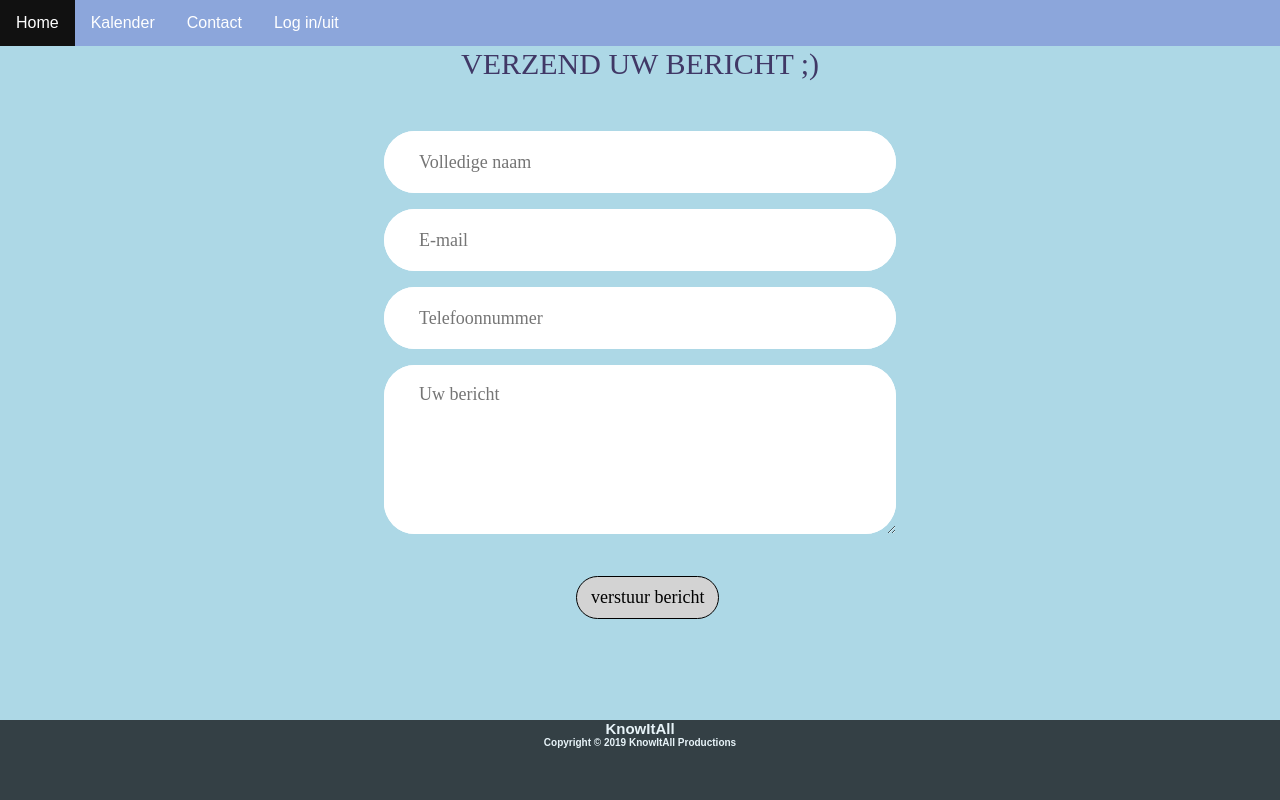
After one commit to evgenyvh/KnowItAll, a PHP site: page /contact.html in a window 1280 px wide. The commit adds this page. Run offline with PHP 8.4, Linux system fonts and the light colour scheme.

Commit message:
alles samen gevoeged

```diff
--- /dev/null
+++ b/contact.html
@@ -0,0 +1,58 @@
+<!doctype html>
+<html lang="en">
+<head>
+    <meta charset="UTF-8">
+    <meta name="viewport"
+          content="width=device-width, user-scalable=no, initial-scale=1.0, maximum-scale=1.0, minimum-scale=1.0">
+    <meta http-equiv="X-UA-Compatible" content="ie=edge">
+    <link rel="stylesheet" type="text/css" href="styles/contact.css">
+    <link rel="stylesheet" href="styles/style.css">
+    <title>Document</title>
+</head>
+<header>
+    <ul class="topnav">
+        <li><a class="active" href="home.php">Home</a></li>
+        <li><a href="kalender.php">Kalender</a></li>
+        <li><a href="contact.html">Contact</a></li>
+        <li><a href="InlogRegister/login.php">Log in/uit</a></li>
+    </ul>
+</header>
+<body>
+
+<form class="contact100-form validate-form" action="contactform.php" method="post">
+
+				<span class="contact100-form-title">
+					verzend uw bericht ;)
+				</span>
+
+    <div class="wrap-input100 validate-input" data-validate="vul uw naam in ">
+        <input class="input100" type="text" name="name" placeholder="Volledige naam">
+        <span class="focus-input100"></span>
+    </div>
+
+    <div class="wrap-input100 validate-input" data-validate="vul uw email in : e@a.x">
+        <input class="input100" type="text" name="email" placeholder="E-mail">
+        <span class="focus-input100"></span>
+    </div>
+
+    <div class="wrap-input100 validate-input" data-validate="vul uw telefoonnummer in">
+        <input class="input100" type="text" name="phone" placeholder="Telefoonnummer">
+        <span class="focus-input100"></span>
+    </div>
+
+    <div class="wrap-input100 validate-input" data-validate="vul uw bericht in">
+        <textarea class="input100" name="message" placeholder="Uw bericht"></textarea>
+        <span class="focus-input100"></span>
+    </div>
+
+    <div>
+        <a href="#" class="button1">verstuur bericht</a>
+    </div>
+</form>
+
+<div class="footer">
+    <h2>KnowItAll</h2>
+    <h4>Copyright © 2019 KnowItAll Productions</h4>
+</div>
+</body>
+</html>
--- /dev/null
+++ b/styles/contact.css
@@ -0,0 +1,224 @@
+
+
+
+
+/*//////////////////////////////////////////////////////////////////
+[ FONT ]*/
+/*//////////////////////////////////////////////////////////////////
+[ RESTYLE TAG ]*/
+
+* {
+    margin: 0px;
+    padding: 0px;
+    box-sizing: border-box;
+}
+
+body, html {
+    height: 100%;
+    font-family: Ubuntu-Bold, sans-serif;
+    background-color: lightblue;
+}
+
+h1,h2,h3,h4,h5,h6 {
+    margin: 0px;
+}
+
+
+
+input {
+    outline: none;
+    border: none;
+}
+textarea {
+    outline: none;
+    border: none;
+}
+
+textarea:focus, input:focus {
+    border-color: transparent !important;
+}
+
+
+/*---------------------------------------------*/
+button {
+    outline: none !important;
+    border: none;
+    background: transparent;
+}
+
+button:hover {
+    cursor: pointer;
+}
+
+iframe {
+    border: none !important;
+}
+
+
+
+/*==================================================================
+[ Form ]*/
+
+.contact100-form {
+    width: 100%;
+}
+
+.contact100-form-title {
+    display: block;
+    font-family: Ubuntu-Bold;
+    font-size: 30px;
+    color: #403866;
+    line-height: 1.2;
+    text-transform: uppercase;
+    text-align: center;
+    padding-bottom: 49px;
+}
+
+/*------------------------------------------------------------------
+[ Input ]*/
+
+.wrap-input100 {
+    width: 40%;
+    margin: 0 auto;
+    background-color: #fff;
+    border-radius: 31px;
+    margin-bottom: 16px;
+    position: relative;
+    z-index: 1;
+}
+
+.input100 {
+    position: relative;
+    display: block;
+    width: 100%;
+    background: #fff;
+    border-radius: 31px;
+    font-family: Ubuntu-Bold;
+    font-size: 18px;
+    color: #8f8fa1;
+    line-height: 1.2;
+}
+
+
+/*---------------------------------------------*/
+input.input100 {
+    height: 62px;
+    padding: 0 35px 0 35px;
+}
+
+
+textarea.input100 {
+    min-height: 169px;
+    padding: 19px 35px 0 35px;
+}
+
+
+
+/*------------------------------------------------------------------
+[  ]*/
+.container-contact100-form-btn {
+    display: -webkit-box;
+    display: -webkit-flex;
+    display: -moz-box;
+    display: -ms-flexbox;
+    display: flex;
+    flex-wrap: wrap;
+    justify-content: center;
+    padding-top: 10px;
+}
+
+.contact100-form-btn {
+    display: -webkit-box;
+    display: -webkit-flex;
+    display: -moz-box;
+    display: -ms-flexbox;
+    display: flex;
+    justify-content: center;
+    align-items: center;
+    padding: 0 20px;
+    min-width: 150px;
+    height: 62px;
+    background-color: transparent;
+    border-radius: 31px;
+
+    font-family: Ubuntu-Bold;
+    font-size: 16px;
+    color: #fff;
+    line-height: 1.2;
+    text-transform: uppercase;
+
+    -webkit-transition: all 0.4s;
+    -o-transition: all 0.4s;
+    -moz-transition: all 0.4s;
+    transition: all 0.4s;
+    position: relative;
+    z-index: 1;
+}
+
+.contact100-form-btn::before {
+    content: "";
+    display: block;
+    position: absolute;
+    z-index: -1;
+    width: 100%;
+    height: 100%;
+    top: 0;
+    left: 50%;
+    -webkit-transform: translateX(-50%);
+    -moz-transform: translateX(-50%);
+    -ms-transform: translateX(-50%);
+    -o-transform: translateX(-50%);
+    transform: translateX(-50%);
+    border-radius: 31px;
+    background-color: #827ffe;
+    pointer-events: none;
+
+    -webkit-transition: all 0.4s;
+    -o-transition: all 0.4s;
+    -moz-transition: all 0.4s;
+    transition: all 0.4s;
+}
+
+.contact100-form-btn:hover:before {
+    background-color: #403866;
+    width: calc(100% + 20px);
+}
+
+
+.button1 {
+    background-color: lightgrey;
+    -moz-border-radius:28px;
+    -webkit-border-radius:28px;
+    border-radius:28px;
+    border:1px solid black;
+    display:inline-block;
+    cursor:pointer;
+    color:#000000;
+    font-family: Ubuntu-Bold;
+    font-size:18px;
+    padding:10px 14px;
+    text-decoration:none;
+    margin-left: 45%;
+    margin-top: 2%;
+}
+.button1:hover {
+    background-color: transparent;
+    border:2px solid black;
+
+}
+.button1:active {
+    position:relative;
+    top:1px;
+}
+
+.footer {
+    position: fixed;
+    left: 0;
+    bottom: 0;
+    width: 100%;
+    height: 10%;
+    background-color: black;color: white;
+    text-align: center;
+    opacity: 0.7;
+    font-size: 10px;
+}
```
Also changed, not shown: InlogRegister/config.php (added, +16 -0 lines), InlogRegister/login.php (added, +124 -0 lines), InlogRegister/logout.php (added, +14 -0 lines), InlogRegister/register.php (added, +135 -0 lines), InlogRegister/welcome.php (added, +28 -0 lines), contactform.php (added, +35 -0 lines), database/project(1).sql (added, +72 -0 lines), home.php (+12 -2 lines), kalender.php (+5 -4 lines), styles/style home.css (renamed from style home.css), styles/style.css (renamed from style.css).
